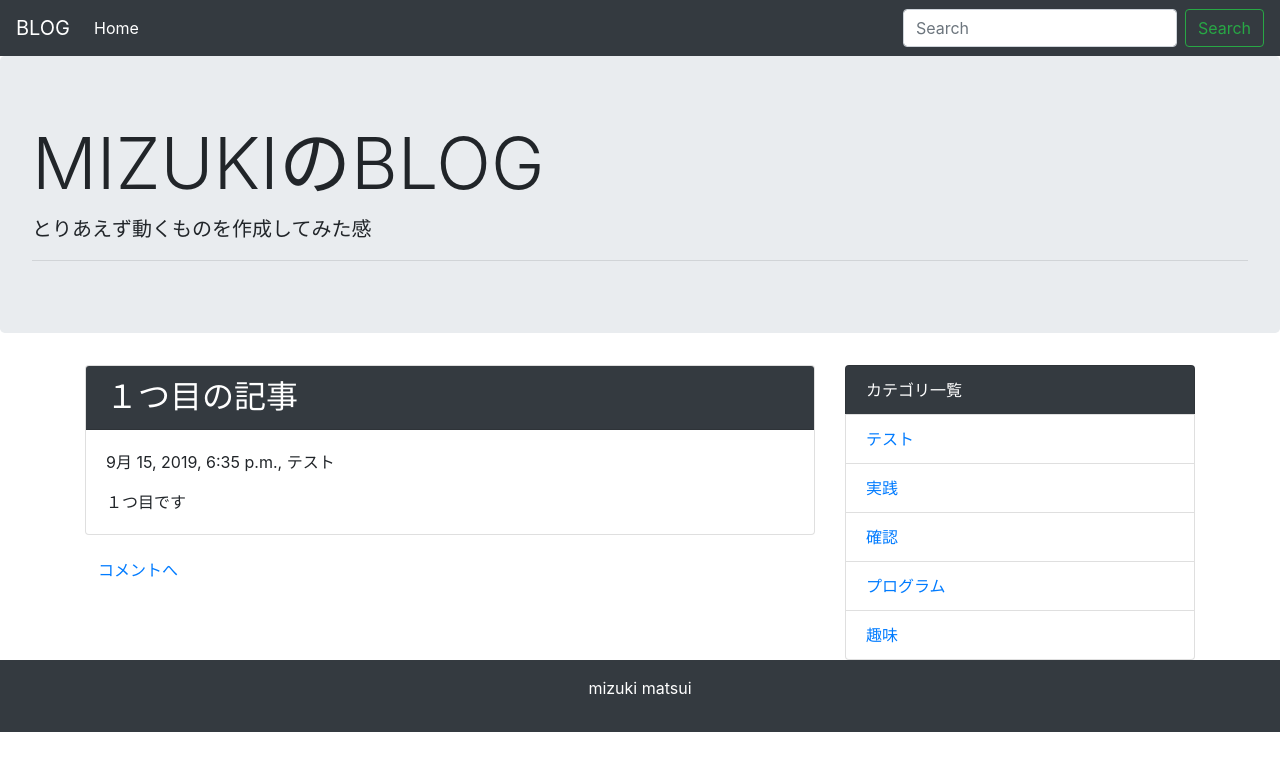
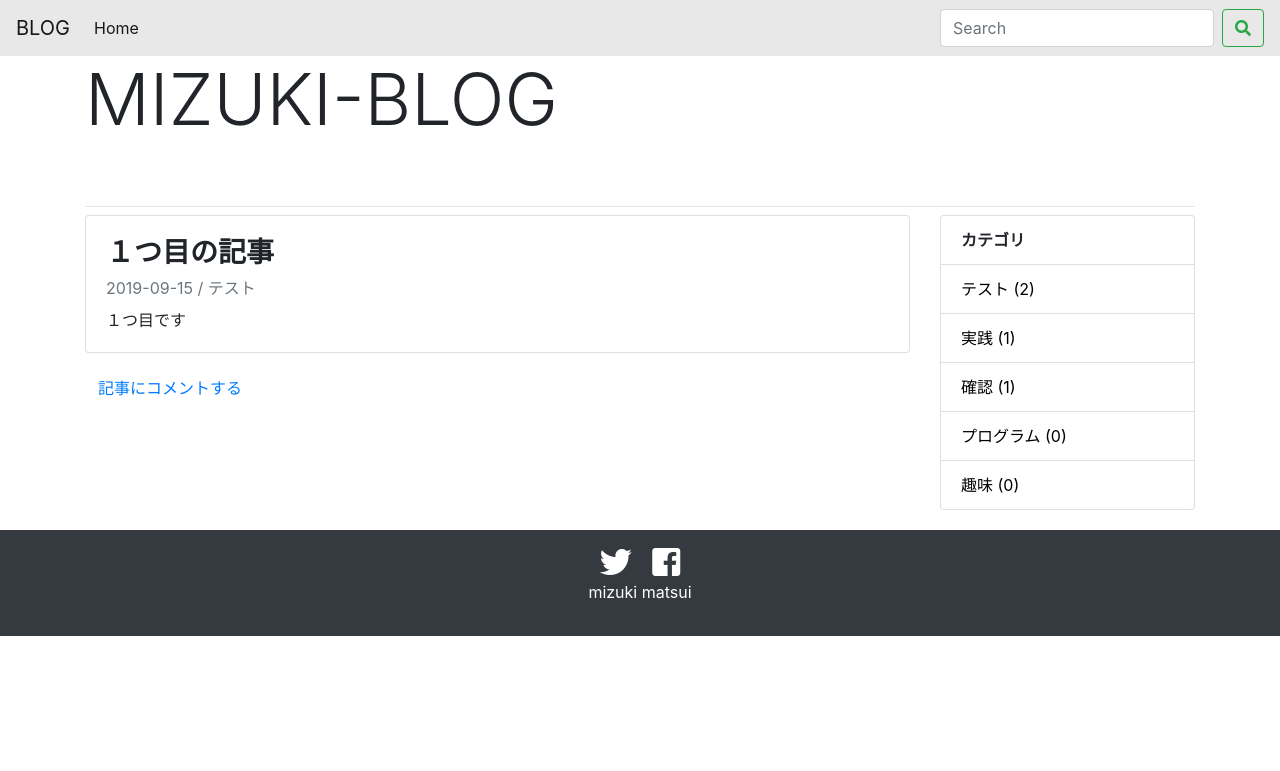
Before and after one commit to mizuki-tf/-, a Django app: page /detail/4/ in a window 1280 px wide. Shown: the top 771 px of the page. Run offline with Django 3.2, Linux system fonts and the light colour scheme; data comes from the database, SQL or seed files in the repository; both versions use the stored data as it was after the commit; some libraries are stand-ins or nearby versions.

Commit message:
２回目

```diff
--- a/blog/context_processors.py
+++ b/blog/context_processors.py
@@ -1,7 +1,9 @@
 from .models import Category
+from django.db.models import Count
 
 def common(request):
+
     context = {
-        'category_list':Category.objects.all(),
+        'category_list':Category.objects.annotate(post_count=Count('post')).order_by('-post_count'),
     }
     return context
--- /dev/null
+++ b/blog/static/blog/css/base.css
@@ -0,0 +1,4 @@
+
+.footer {
+  margin-top : 20px;
+}
--- a/blog/templates/blog/base.html
+++ b/blog/templates/blog/base.html
@@ -1,3 +1,4 @@
+{% load static %}
 <!doctype html>
 <html lang="en">
   <head>
@@ -8,10 +9,16 @@
     <!-- Bootstrap CSS -->
     <link rel="stylesheet" href="https://stackpath.bootstrapcdn.com/bootstrap/4.3.1/css/bootstrap.min.css" integrity="sha384-ggOyR0iXCbMQv3Xipma34MD+dH/1fQ784/j6cY/iJTQUOhcWr7x9JvoRxT2MZw1T" crossorigin="anonymous">
 
+    <!-- CSS -->
+    <link rel="stylesheet" href="{% static 'blog/css/base.css'  %}">
+
+    <!-- Font Awesome -->
+    <link rel="stylesheet" href="https://use.fontawesome.com/releases/v5.6.3/css/all.css">
+
     <title>blog</title>
   </head>
   <body>
-    <nav class="navbar navbar-expand-lg navbar-dark bg-dark">
+    <nav class="navbar navbar-expand-lg navbar-light" style="background-color: #e8e8e8;">
       <a class="navbar-brand" href="#">BLOG</a>
       <button class="navbar-toggler" type="button" data-toggle="collapse" data-target="#navbarSupportedContent" aria-controls="navbarSupportedContent" aria-expanded="false" aria-label="Toggle navigation">
         <span class="navbar-toggler-icon"></span>
@@ -30,35 +37,37 @@
         </ul>
         <form class="form-inline my-2 my-lg-0" method='GET' action="{%url 'blog:index'%}">
           <input class="form-control mr-sm-2" type="text" placeholder="Search" aria-label="Search" name="keyword">
-          <button class="btn btn-outline-success my-2 my-sm-0" type="submit">Search</button>
+          <button class="btn btn-outline-success my-2 my-sm-0" type="submit"><i class="fa fa-search"></i></button>
         </form>
       </div>
     </nav>
 
-    <div class="jumbotron">
-      <h1 class="display-3">MIZUKIのBLOG</h1>
-      <p class="lead">とりあえず動くものを作成してみた感</p>
+
+    <header class="pb-5 container">
+      <h1 class="display-3">MIZUKI-BLOG</h1>
+    </header>
+
+    <div class="container" style="height: auto !important;">
       <hr class="my-2">
-    </div>
-
-    <div class="container">
       <div class="row">
-        <div class="col-md-8">
+        <div class="col-md-9">
           {% block content %}
           {% endblock %}
         </div>
-        <div class="col-md-4">
+        <div class="col-md-3">
           <ul class="list-group">
-            <li class="list-group-item bg-dark text-white">カテゴリ一覧</li>
+            <li class="list-group-item"><strong>カテゴリ</strong></li>
             {%for category in category_list%}
-              <li class="list-group-item"><a href="{%url 'blog:category' category.pk%}">{{category}}</a></li>
+              <li class="list-group-item"><a href="{%url 'blog:category' category.pk%}" style="color:black;">{{category}} ({{category.post_count}})</a></li>
             {%endfor%}
           </ul>
         </div>
       </div>
     </div>
 
-    <footer class="bg-dark text-white text-center py-3">
+    <footer class="footer bg-dark text-white text-center py-3">
+      <a href="https://twitter.com/mizuki09101" target="_blank"><i class="px-2 fab fa-twitter fa-2x" style="color:white;"></i></a>
+      <a href="https://www.facebook.com/mizuki.matsui.509" target="_blank"><i class="px-2 fab fa-facebook-square fa-2x" style="color:white;"></i></a>
       <p>mizuki matsui</p>
     </footer>
 
--- a/blog/templates/blog/comment_form.html
+++ b/blog/templates/blog/comment_form.html
@@ -1,6 +1,6 @@
 {% extends 'blog/base.html' %}
 {% block content %}
-<form action="" method="POST">
+<form action="" method="POST"> <!--自身のページにPOSTで送信-->
   {{form.non_field_errors}} <!--特殊なエラーへの対応-->
   {% for field in form %} <!--form内の入力欄(フィールド)を順番に取得-->
   <div class="form-group">
@@ -10,7 +10,7 @@
   </div>
   {% endfor %}
   {%csrf_token%}
-  <button type="submit" class="btn">投稿</button>
+  <button type="submit" class="btn primary">投稿</button>
 </form>
 
 {% endblock %}
--- a/blog/templates/blog/post_detail.html
+++ b/blog/templates/blog/post_detail.html
@@ -3,18 +3,28 @@
 {% block content %}
 
 <div class="card mb-3">
-  <h2 class="card-header bg-dark text-white">{{post.title}}</h2>
   <div class="card-body">
-    <p>{{post.created_at}}, {{post.category}}</p>
+    <h3 class="card-title"><strong>{{post.title}}</strong></h3>
+    <div class="card-subtitle mb-2 text-muted">
+      {{post.created_at|date:"Y-m-j"}}  /  {{post.category}}
+    </div>
     {{post.text|linebreaksbr|urlize}} <!--urlize URLぽい文字列があればアンカータグにしてくれる-->
   </div>
 </div>
-{% for comment in post.comment_set.all %} <!--モデルA.モデルAに紐づいたモデルB_set.allでモデルAに紐づいたモデルBの属性を全て取得できる-->
-<p>
-  {{comment.name}}
-  {{comment.text|linebreaksbr}}
-</p>
-{% endfor %}
 
-<a href="{% url 'blog:comment' post.pk %}" class="btn btn-link">コメントへ</a>
+<div>
+  <a href="{% url 'blog:comment' post.pk %}" class="btn btn-link" target="_blank">記事にコメントする</a>
+  {% for comment in post.comment_set.all %} <!--モデルA.モデルAに紐づいたモデルB_set.allでモデルAに紐づいたモデルBの属性を全て取得できる.今回の例で言うと，カテゴリに紐づいた全ての記事や，記事に紐づいた全てのコメントを取得できる-->
+  <div class="card">
+    <div class="card-body">
+      <h5 class="card-title">{{comment.name}}</h5>
+      <p class="card-text">
+        {{comment.text|linebreaksbr}}
+      </p>
+      <a href="#!" class="card-link">コメントに返信する</a>
+    </div>
+  </div>
+  {% endfor %}
+</div>
+
 {% endblock %}
--- a/blog/views.py
+++ b/blog/views.py
@@ -1,4 +1,4 @@
-from django.db.models import Q
+from django.db.models import Q,Count
 from django.shortcuts import get_object_or_404,redirect
 from django.views import generic
 from .models import Post, Category, Comment
@@ -10,7 +10,7 @@ class IndexView(generic.ListView):
 
     def get_queryset(self):
         """データの順番の入れ替えは order_by を使用.引数はフィールド名を指定"""
-        queryset = Post.objects.order_by('-created_at')
+        queryset = Post.objects.order_by('-created_at') #全データを最新順にして取得
         keyword = self.request.GET.get('keyword') #検索フォームの入力内容取得
         if keyword:
             """
@@ -32,6 +32,7 @@ class CategoryView(generic.ListView):
         queryset = Post.objects.order_by('-created_at').filter(category=category)
         """
         category_pk = self.kwargs['pk']
+        """カテゴリーのプライマリーキーと一致するカテゴリーを抽出"""
         queryset = Post.objects.order_by('-created_at').filter(category__pk=category_pk) #__pkでプライマリーキー取得
         return queryset
 
--- a/project3/settings.py
+++ b/project3/settings.py
@@ -120,3 +120,7 @@ USE_TZ = True
 # https://docs.djangoproject.com/en/2.2/howto/static-files/
 
 STATIC_URL = '/static/'
+
+STATICFILES_DIRS = [
+    os.path.join(BASE_DIR, 'static'),
+]
```
Also changed, not shown: blog/templates/blog/post_list.html (+12 -4 lines), db.sqlite3.
